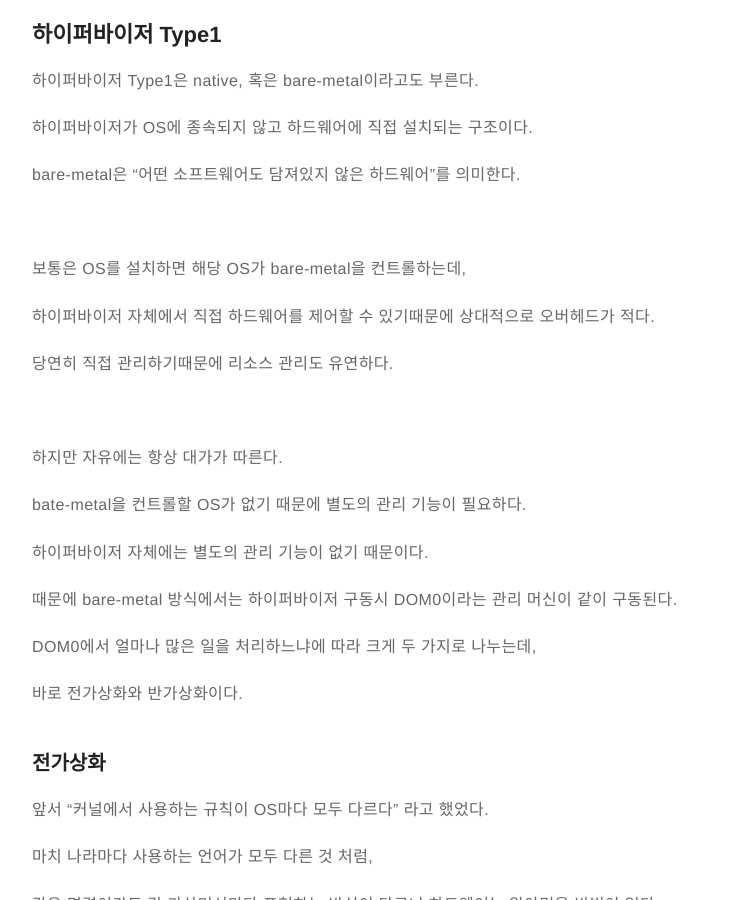
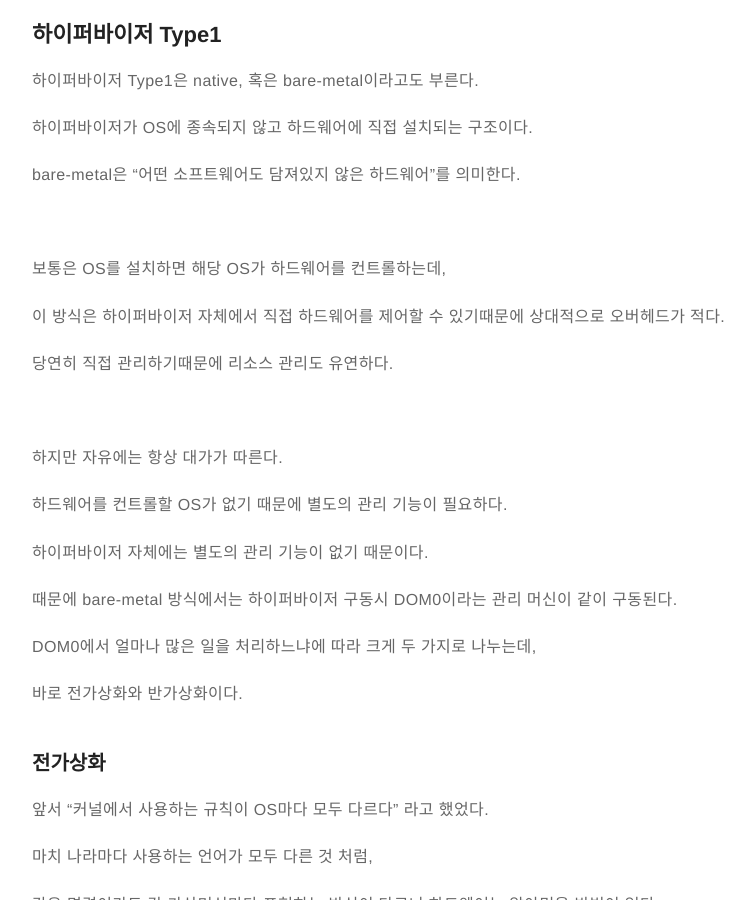
Before and after one commit to itholic/itholic.github.io, a Jekyll site: the page built from _posts/etc/2018-11-09-hypervisor.md, in a window 1280 px wide and 900 px high, scrolled down 1577 px. Shown: the whole window, without its empty margins (203-958 px from the left). Built offline with Jekyll 4.4.1, drawn with Linux system fonts in a browser that asks for light colours; comment, search, counter and statistics services are not loaded; some of the changed text lies outside the part shown.

```diff
--- a/_posts/etc/2018-11-09-hypervisor.md
+++ b/_posts/etc/2018-11-09-hypervisor.md
@@ -45,7 +45,7 @@ virtual box, vmware, parallels같은 가상 머신들도 모두 하이퍼바이
 
 ![하이퍼바이저](/assets/images/2018/11/09/hypervisor.png)
 
-- <a href="http://statkclee.github.io/raspberry-pi/raspberry-pi-virtual-env.html" targer="_blank">그림 출처</a>
+- <a href="http://statkclee.github.io/raspberry-pi/raspberry-pi-virtual-env.html" target="_blank">그림 출처</a>
 
 <br/>
 
@@ -59,9 +59,9 @@ bare-metal은 "어떤 소프트웨어도 담져있지 않은 하드웨어"를
 
 <br/>
 
-보통은 OS를 설치하면 해당 OS가 bare-metal을 컨트롤하는데,
+보통은 OS를 설치하면 해당 OS가 하드웨어를 컨트롤하는데,
 
-하이퍼바이저 자체에서 직접 하드웨어를 제어할 수 있기때문에 상대적으로 오버헤드가 적다.
+이 방식은 하이퍼바이저 자체에서 직접 하드웨어를 제어할 수 있기때문에 상대적으로 오버헤드가 적다.
 
 당연히 직접 관리하기때문에 리소스 관리도 유연하다.
 
@@ -69,7 +69,7 @@ bare-metal은 "어떤 소프트웨어도 담져있지 않은 하드웨어"를
 
 하지만 자유에는 항상 대가가 따른다.
 
-bate-metal을 컨트롤할 OS가 없기 때문에 별도의 관리 기능이 필요하다.
+하드웨어를 컨트롤할 OS가 없기 때문에 별도의 관리 기능이 필요하다.
 
 하이퍼바이저 자체에는 별도의 관리 기능이 없기 때문이다.
 
@@ -123,15 +123,19 @@ DOM0에서 얼마나 많은 일을 처리하느냐에 따라 크게 두 가지
 
 ![하이퍼바이저](/assets/images/2018/11/09/para.png)
 
+위에서 "더해라!" 라고 하는 부분을 Hyper-Call이라고 보면 된다.
+
 근데, 기본적으로 커널은 이러한 Hyper-Call에 대한 지식이 없어서 이를 직접 구현해주어야 한다.
 
 즉, 가상OS의 커널을 직접 수정해야 하는 것이다.
+
+<br/>
 
 중국인과 일본인에게 명령을 직접 한국말로 번역해서 보내라고 한다면, 일단 한국말을 가르쳐야 하지 않겠는가?
 
 위 그림에서 확성기로 표현되어있는 부분이 각 OS의 커널이며,
 
-서로 다른 Add, ADD, add 라는 표현을 '더해라!' 라는 하드웨어가 알아들을 수 있는 언어로 번역하고있다.
+OS마다 서로 다른 표현(Add, ADD, add)을 "더해라!" 라는 하드웨어가 알아들을 수 있는 언어(Hyper-Call)로 번역하고있다.
 
 이는 매우 복잡하고 어렵겠지만,
 
@@ -148,6 +152,8 @@ Type2는 우리가 일반적으로 사용하는 가상머신을 생각하면 된
 
 호스트OS가 bare-metal(하드웨어)을 알아서 관리해주기 때문에, DOM0과 같은 관리툴이 따로 필요없다.
 
+<br/>
+
 하지만 호스트OS위에서 하이퍼바이저가 구동되고,
 
 다시 그 위에 가상머신을 띄우는 방식이기때문에 오버헤드가 크다.
```
Also changed, not shown: _posts/etc/2018-11-14-ai-nugu.md (added, +111 -0 lines), assets/images/2018/11/14/nugu.png (added).
